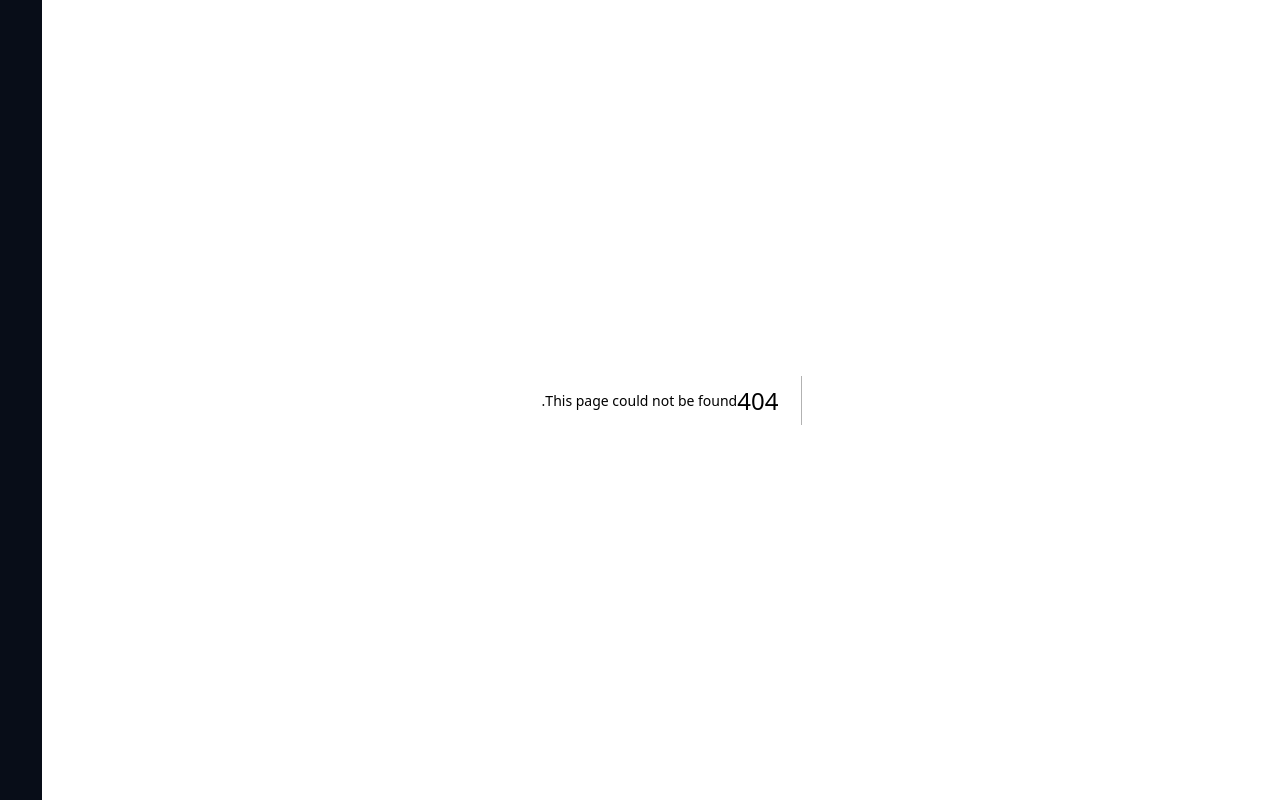
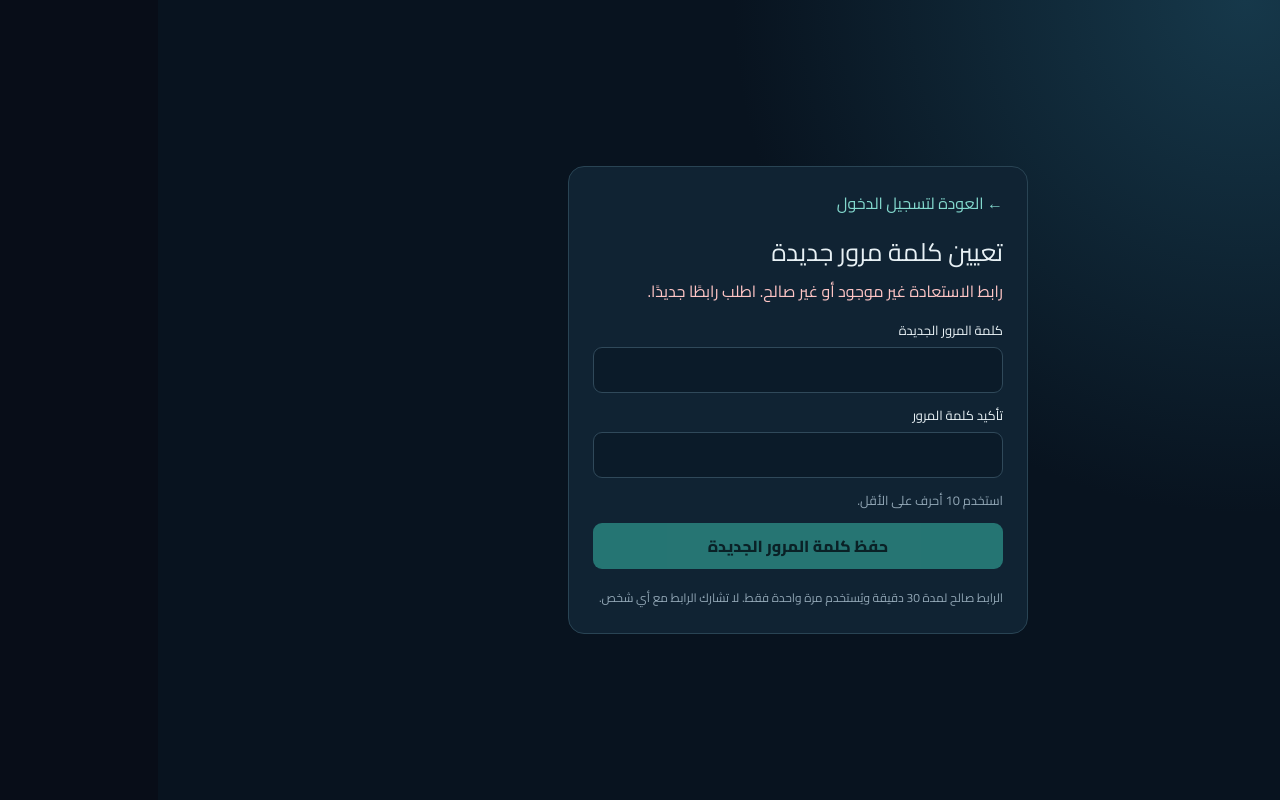
Before and after one commit to o6384051-cpu/humanity-one, a Next.js app: page /beneficiary/reset-password in a window 1280 px wide. Before the commit this address had no page. Built offline with nearby package versions, Linux system fonts and the light colour scheme.

Commit message:
Add beneficiary password reset form page

```diff
--- /dev/null
+++ b/src/app/beneficiary/reset-password/page.tsx
@@ -0,0 +1,64 @@
+"use client";
+
+import Link from "next/link";
+import { FormEvent, useEffect, useState } from "react";
+
+export default function ResetPasswordPage() {
+  const [token, setToken] = useState("");
+  const [password, setPassword] = useState("");
+  const [confirmation, setConfirmation] = useState("");
+  const [busy, setBusy] = useState(false);
+  const [error, setError] = useState("");
+  const [message, setMessage] = useState("");
+
+  useEffect(() => {
+    setToken(new URLSearchParams(window.location.search).get("token") || "");
+  }, []);
+
+  const field: React.CSSProperties = { width: "100%", padding: 12, border: "1px solid #30495a", borderRadius: 9, background: "#0b1b29", color: "#eff8ff" };
+  const button: React.CSSProperties = { padding: "11px 18px", border: 0, borderRadius: 9, background: "#38b9a8", color: "#06201d", fontWeight: 800, cursor: "pointer" };
+
+  async function submit(event: FormEvent) {
+    event.preventDefault();
+    setError(""); setMessage("");
+    if (password !== confirmation) { setError("كلمتا المرور غير متطابقتين."); return; }
+    setBusy(true);
+    try {
+      const response = await fetch("/api/beneficiary/auth/password-reset/confirm", {
+        method: "POST",
+        headers: { "Content-Type": "application/json" },
+        body: JSON.stringify({ token, password }),
+      });
+      const data = await response.json();
+      if (!response.ok) throw new Error(data.error || "تعذر تغيير كلمة المرور.");
+      setMessage(data.message);
+      setPassword(""); setConfirmation(""); setToken("");
+      window.history.replaceState({}, "", "/beneficiary/reset-password");
+    } catch (cause) {
+      setError(cause instanceof Error ? cause.message : "تعذر تغيير كلمة المرور.");
+    } finally {
+      setBusy(false);
+    }
+  }
+
+  return <main dir="rtl" style={{ minHeight: "100vh", display: "grid", placeItems: "center", padding: 18, background: "radial-gradient(circle at 85% 0%,#16384a 0,transparent 38%),#08131f", color: "#e8f1f5", fontFamily: "Cairo,system-ui,sans-serif" }}>
+    <section style={{ width: "100%", maxWidth: 460, padding: 24, border: "1px solid #294454", borderRadius: 16, background: "#102333" }}>
+      <Link href="/beneficiary" style={{ color: "#83d9ce" }}>← العودة لتسجيل الدخول</Link>
+      <h1 style={{ fontSize: 25, margin: "18px 0 8px" }}>تعيين كلمة مرور جديدة</h1>
+      {!token && !message ? <p style={{ color: "#ffc5c5" }}>رابط الاستعادة غير موجود أو غير صالح. اطلب رابطًا جديدًا.</p> : null}
+      <form onSubmit={submit} style={{ display: "grid", gap: 13, marginTop: 18 }}>
+        <label style={{ display: "grid", gap: 7, fontSize: 13 }}>كلمة المرور الجديدة
+          <input required type="password" minLength={10} maxLength={128} autoComplete="new-password" value={password} onChange={event => setPassword(event.target.value)} style={field} disabled={!token || busy} />
+        </label>
+        <label style={{ display: "grid", gap: 7, fontSize: 13 }}>تأكيد كلمة المرور
+          <input required type="password" minLength={10} maxLength={128} autoComplete="new-password" value={confirmation} onChange={event => setConfirmation(event.target.value)} style={field} disabled={!token || busy} />
+        </label>
+        <small style={{ color: "#91a6b5" }}>استخدم 10 أحرف على الأقل.</small>
+        <button disabled={!token || busy} style={{ ...button, opacity: !token || busy ? 0.55 : 1 }}>{busy ? "جارٍ الحفظ…" : "حفظ كلمة المرور الجديدة"}</button>
+      </form>
+      {message && <p role="status" style={{ marginTop: 16, padding: 12, border: "1px solid #287d69", borderRadius: 9, color: "#b9f3df", lineHeight: 1.8 }}>{message} <Link href="/beneficiary" style={{ textDecoration: "underline" }}>تسجيل الدخول</Link></p>}
+      {error && <p role="alert" style={{ marginTop: 16, color: "#ffc5c5" }}>{error}</p>}
+      <p style={{ marginTop: 18, color: "#91a6b5", fontSize: 12, lineHeight: 1.8 }}>الرابط صالح لمدة 30 دقيقة ويُستخدم مرة واحدة فقط. لا تشارك الرابط مع أي شخص.</p>
+    </section>
+  </main>;
+}
```
